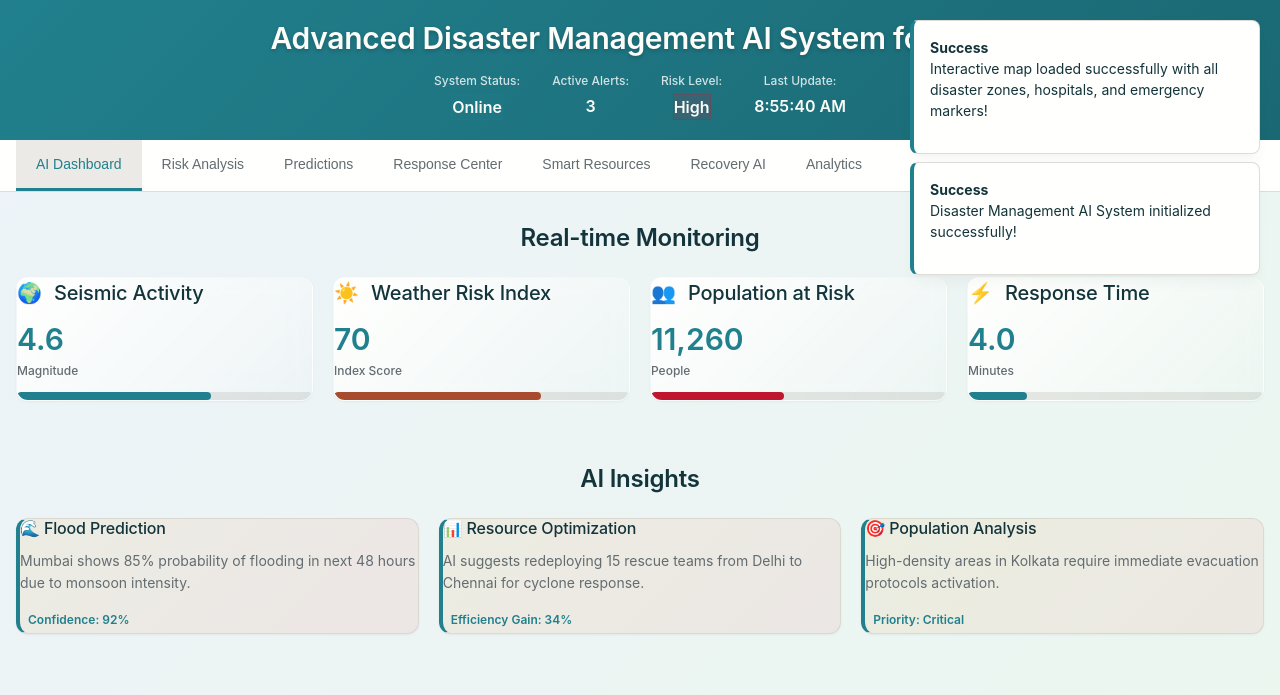
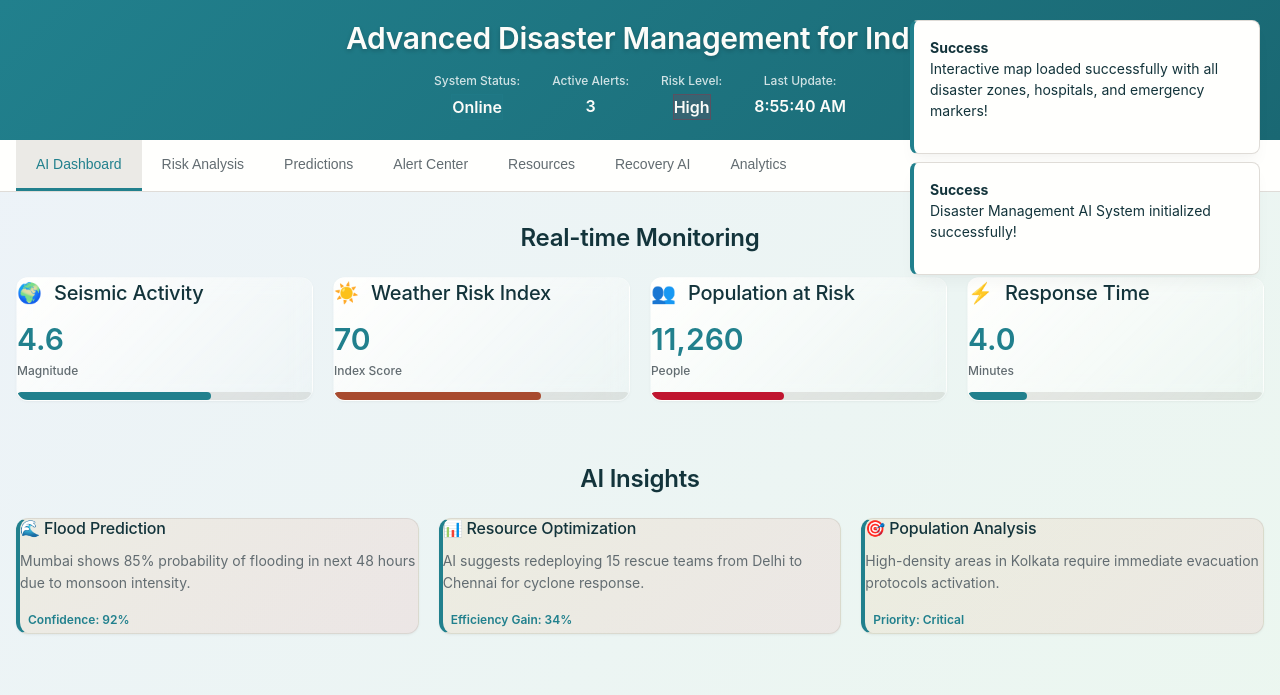
Before and after one commit to radhey-066/Disaster-Management1-SIH.github.io, a website: page index.html in a window 1280 px wide. Shown: the top 695 px of the page. Drawn offline with nearby package versions, Linux system fonts and the light colour scheme; a web font is replaced by a local one.

Commit message:
Update index.html

```diff
--- a/index.html
+++ b/index.html
@@ -18,7 +18,7 @@
         <!-- Header Section -->
         <header class="header">
             <div class="header-content">
-                <h1 class="header-title">Advanced Disaster Management AI System for India</h1>
+                <h1 class="header-title">Advanced Disaster Management for India</h1>
                 <div class="status-bar">
                     <div class="status-item">
                         <span class="status-label">System Status:</span>
@@ -46,8 +46,8 @@
                 <button class="nav-tab active" data-tab="dashboard">AI Dashboard</button>
                 <button class="nav-tab" data-tab="risk-analysis">Risk Analysis</button>
                 <button class="nav-tab" data-tab="predictions">Predictions</button>
-                <button class="nav-tab" data-tab="response">Response Center</button>
-                <button class="nav-tab" data-tab="resources">Smart Resources</button>
+                <button class="nav-tab" data-tab="response">Alert Center</button>
+                <button class="nav-tab" data-tab="resources">Resources</button>
                 <button class="nav-tab" data-tab="recovery">Recovery AI</button>
                 <button class="nav-tab" data-tab="analytics">Analytics</button>
             </div>
@@ -394,10 +394,10 @@
                 </div>
             </div>
 
-            <!-- Smart Resources Tab -->
+            <!--  Resources Tab -->
             <div class="tab-content" id="resources">
                 <div class="resources-container">
-                    <h2 class="section-title">Smart Resource Management</h2>
+                    <h2 class="section-title">Resource Management</h2>
                     <div class="resources-grid">
                         <div class="resource-inventory card">
                             <h3>Resource Inventory</h3>
```
